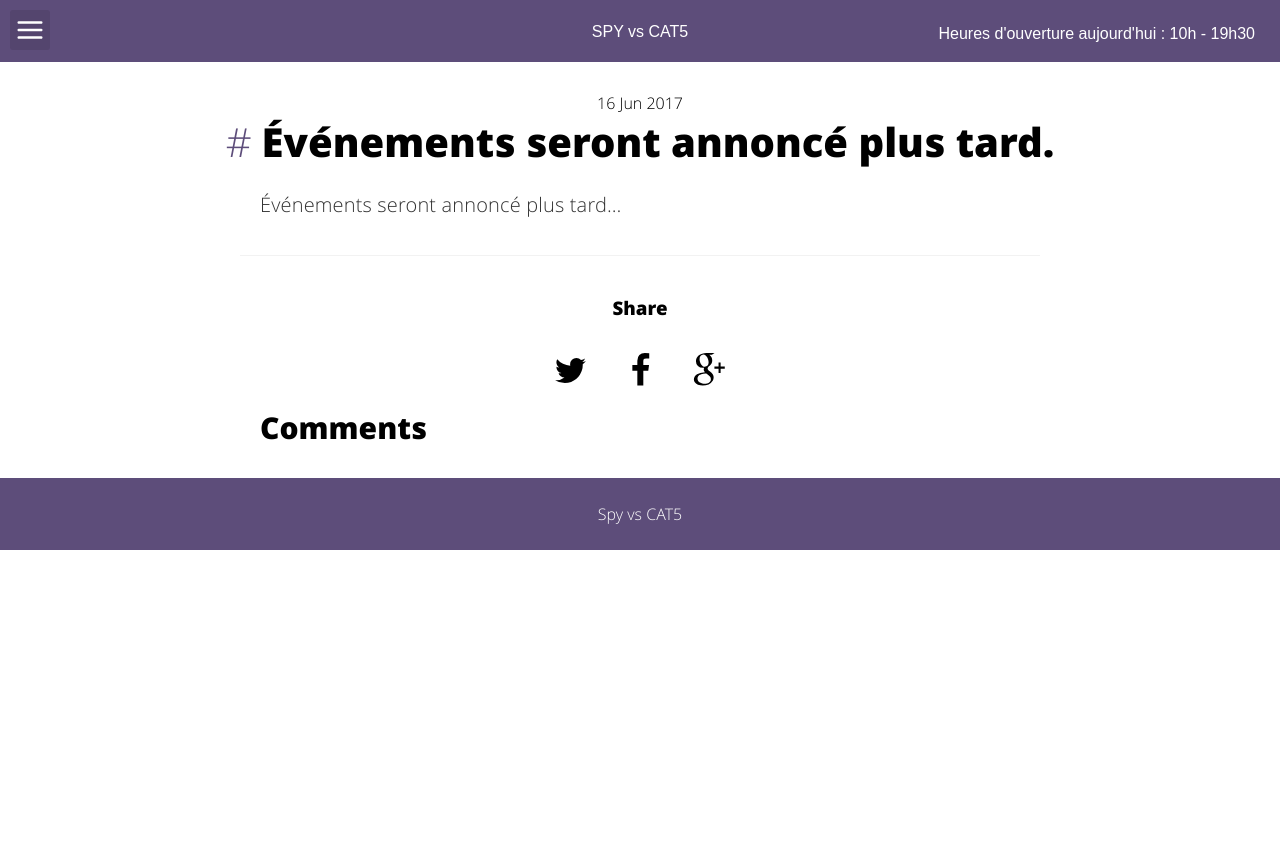
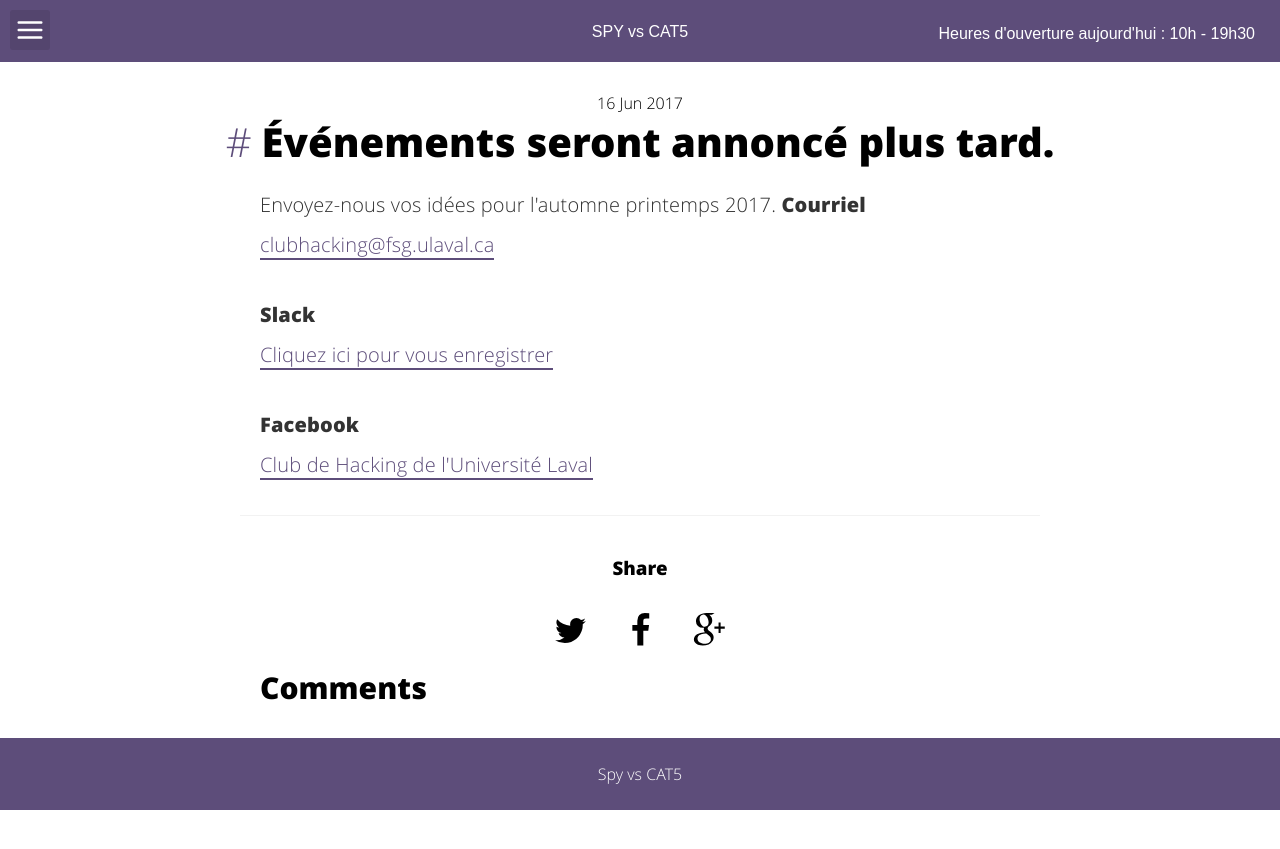
Before and after one commit to SpyVsCat5/SpyVsCat5.github.io, a Jekyll site: the page built from _posts/2017-06-16-annonce.md, in a window 1280 px wide. Shown: the top 849 px of the page. Built offline with Jekyll 4.4.1, drawn with Linux system fonts in a browser that asks for light colours; our own code applies the rules of GitHub Pages for plain Markdown files; comment, search, counter and statistics services are not loaded.

Commit message:
Envoyez-nous vos idées
Envoyez-nous vos idées..

```diff
--- a/_posts/2017-06-16-annonce.md
+++ b/_posts/2017-06-16-annonce.md
@@ -3,4 +3,20 @@ title: Événements seront annoncé plus tard.
 date_fr: Vendredi 16 juin
 ---
 
-Événements seront annoncé plus tard...
+
+  <p>
+	Envoyez-nous vos idées pour l'automne printemps 2017.
+    <b>Courriel</b>
+    <br/>
+    <a href="mailto:clubhacking@fsg.ulaval.ca">clubhacking@fsg.ulaval.ca</a>
+  </p>
+  <p>
+    <b>Slack</b>
+    <br/>
+    <a target="_blank" href="http://159.203.173.168:3000/">Cliquez ici pour vous enregistrer</a>
+  </p>
+  <p>
+    <b>Facebook</b>
+    <br/>
+    <a href="https://www.facebook.com/groups/1603211466559079/" target="_blank">Club de Hacking de l'Université Laval</a>
+  </p>
```
